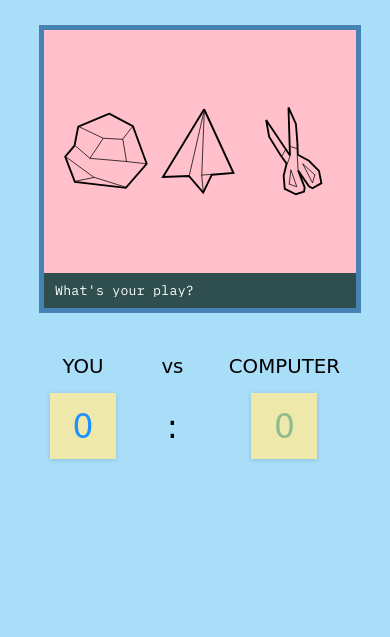
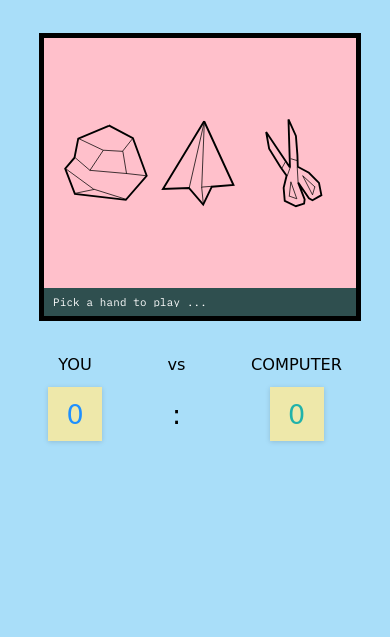
Before and after one commit to grumbeard/rock-paper-scissors, a plain HTML site: page index.html in a window 390 px wide. Shown: the part 207-844 px from the top of the page. Drawn offline with Linux system fonts and the light colour scheme; a web font is replaced by a local one.

Commit message:
Adjust font and element sizes for better responsiveness across screen sizes

```diff
--- a/index.html
+++ b/index.html
@@ -22,7 +22,7 @@
                     <img class="selection-btn" id="selection-btn__scissors" data-option="Scissors" src="images/scissors.svg" alt-text="Scissors Button">
                 </div>
                 <div id="commentry-container">
-                    <p id="commentry">What's your play?</p>
+                    <p id="commentry">Pick a hand to play ...</p>
                 </div>
             </div>
             <div id="results-container">
--- a/styles/main.css
+++ b/styles/main.css
@@ -16,22 +16,19 @@ header, main {
     width: 50%;
 }
 
-@media (max-width: 800px) {
-    body {
-        font-size: 11px;
-    }
-    header, main {
-        width: 80%;
-    }
+@media (max-width: 600px) {
+    body { font-size: 9px; }
+    header, main { width: 80%; }
 }
 
-@media (min-width: 1200px) {
-    body {
-        font-size: 16px;
-    }
-    header, main {
-        width: 40%;
-    }
+@media (min-width: 601px) {
+    body { font-size: 11px; }
+    header, main { width: 80%; }
+}
+
+@media (min-width: 1000px) {
+    body { font-size: 16px; }
+    header, main { width: 40%; }
 }
 
 /* HEADER */
@@ -99,7 +96,7 @@ main {
     display: flex;
     flex-direction: column;
     background-color: pink;
-    border: 5px solid steelblue;
+    border: 5px solid black;
 }
 
 #selection-btns-container {
@@ -124,14 +121,6 @@ main {
     animation-fill-mode: forwards;
 }
 
-.selection-btn.computer-selected {
-    filter: invert(.5) sepia(1) saturate(5) hue-rotate(30deg);
-}
-
-.selection-btn.selected.computer-selected {
-    filter: invert(.5) sepia(1) saturate(5) hue-rotate(220deg);
-}
-
 @keyframes select {
     60% {
         transform: rotate(25deg);
@@ -141,6 +130,20 @@ main {
         transform: rotate(-25deg);
         transform: scale(1.3);
     }
+}
+
+.selection-btn.computer-selected {
+    filter: invert(.5) sepia(1) saturate(5) hue-rotate(30deg);
+}
+
+.selection-btn.selected.computer-selected {
+    filter: invert(.5) sepia(1) saturate(5) hue-rotate(220deg);
+}
+
+.selection-btn:hover {
+    transform: scale(1.3);
+    filter: invert(.5) sepia(1) saturate(5) hue-rotate(175deg);
+    opacity: 0.6;
 }
 
 #commentry-container {
@@ -220,4 +223,4 @@ h2 {
 }
 
 #user-score { color: dodgerblue; }
-#computer-score { color: darkseagreen }
+#computer-score { color: lightseagreen }
```
